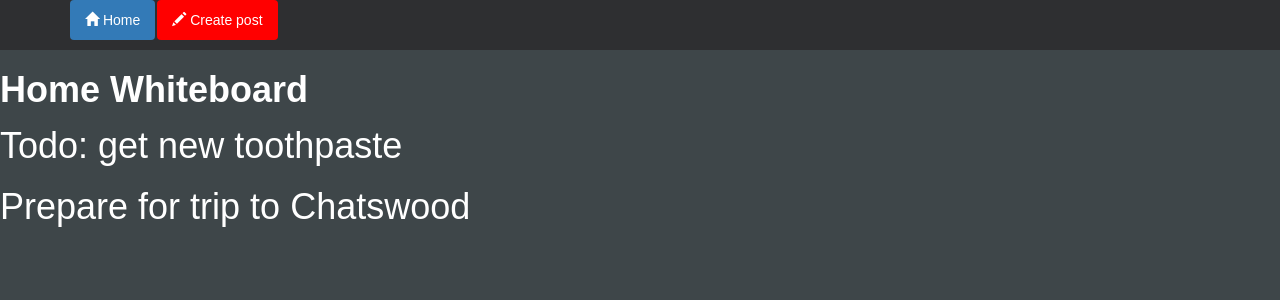
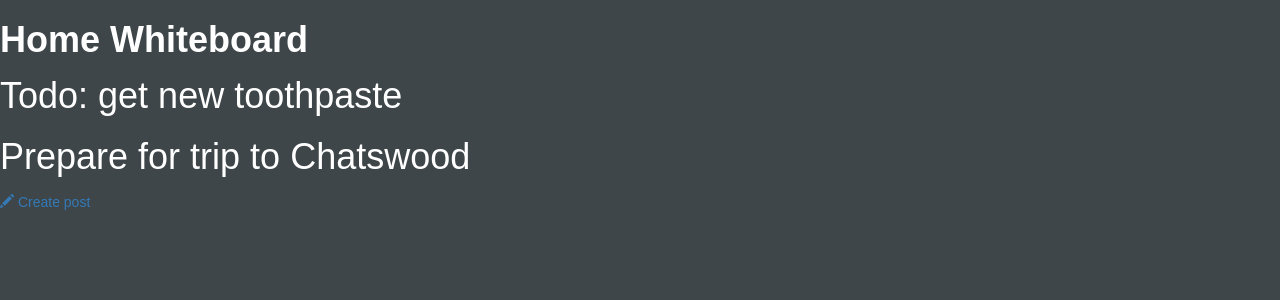
Before and after one commit to 5hwb/BigTextNotes, a Django app: page / in a window 1280 px wide. Shown: the top 300 px of the page. Run offline with Django 3.2, Linux system fonts and the light colour scheme; some libraries are stand-ins or nearby versions.

Commit message:
Removed menu, it will not be required

```diff
--- a/Board/templates/home.html
+++ b/Board/templates/home.html
@@ -18,43 +18,16 @@
     <script src="https://ajax.googleapis.com/ajax/libs/jquery/1.11.3/jquery.min.js"></script>
     <script src="{% static "js/bootstrap.min.js" %}"></script>
 </head>
-
-<!-- TOP NAVIGATION BAR -->
-<nav class="navbar navbar-inverse navbar-static-top">
-    <div class="container">
-        <div class="navbar-header">
-            <!-- BUTTONS -->
-            <!-- <button class="btn btn-navbar btn-lg" href="#" role="button"><span class="glyphicon glyphicon-pencil"></span> Create post</button>
-            <button class="btn btn-navbar btn-lg" href="#" role="button"><span class="glyphicon glyphicon-folder-open"></span> View posts</button>-->
-
-            <!-- NAVBAR TAB SWITCHING -->
-            <ul class="nav nav-pills" id="myTab" role="tablist">
-                <li class="nav-item">
-                    <a class="nav-link active" id="home-tab" data-toggle="tab" href="#home" role="tab" aria-controls="home" aria-selected="true"><span class="glyphicon glyphicon-home"></span> Home</a>
-                </li>
-                <li class="nav-item">
-                    <a class="nav-link" id="profile-tab" data-toggle="tab" href="#profile" role="tab" aria-controls="profile" aria-selected="false"><span class="glyphicon glyphicon-pencil"></span> Create post</a>
-                </li>
-            </ul>
-        </div>
-
-    </div>
-</nav>
-
 <body>
 
-    <!-- ACTUAL TAB CONTENT -->
-    <div class="tab-content" id="myTabContent">
-        <div class="tab-pane fade show active" id="home" role="tabpanel" aria-labelledby="profile-tab">
-            <h1>Home Whiteboard</h1>
-            <div class="big-note"><p>Todo: get new toothpaste</p></div>
-            <div class="big-note"><p>Prepare for trip to Chatswood</p></div>
-        </div>
+    <div>
+        <h1>Home Whiteboard</h1>
+        <div class="big-note"><p>Todo: get new toothpaste</p></div>
+        <div class="big-note"><p>Prepare for trip to Chatswood</p></div>
+    </div>
 
-        <div class="tab-pane fade" id="profile" role="tabpanel" aria-labelledby="profile-tab">
-            <h1>Hello, there</h1>
-        </div>
-    </div>
+    <a href="#profile"><span class="glyphicon glyphicon-pencil"></span> Create post</a>
+
     <script>
         $(function() {
             $('#myTab li:first-child a').tab('show')
--- a/Board/views.py
+++ b/Board/views.py
@@ -5,6 +5,7 @@ def mainPage(request):
     #to_message_list = Message.objects.filter(to_user=username).all()
     #post = Post.objects.get(pk=postId)
     context = {
+        'title': "Home Whiteboard by 5hwb",
     #    'to_message_list': to_message_list,
     #    'username': username,
     }
```
